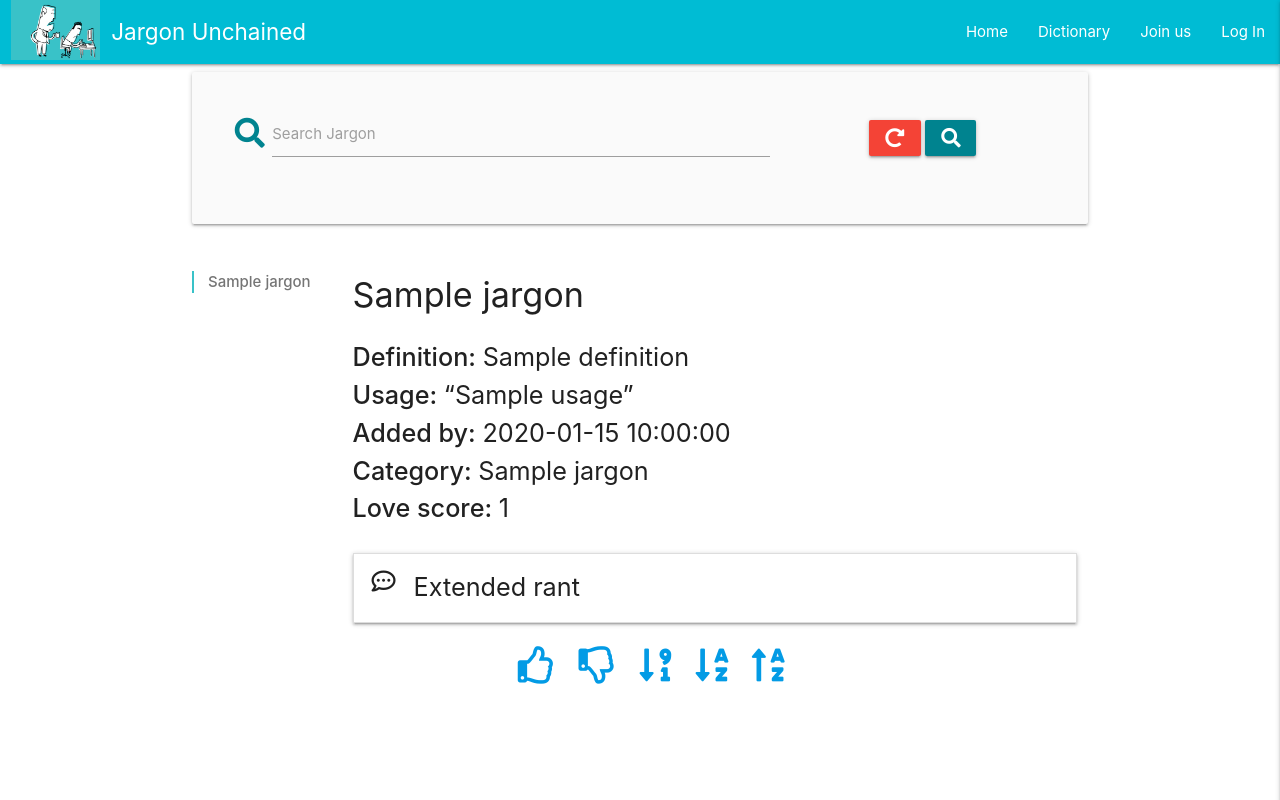
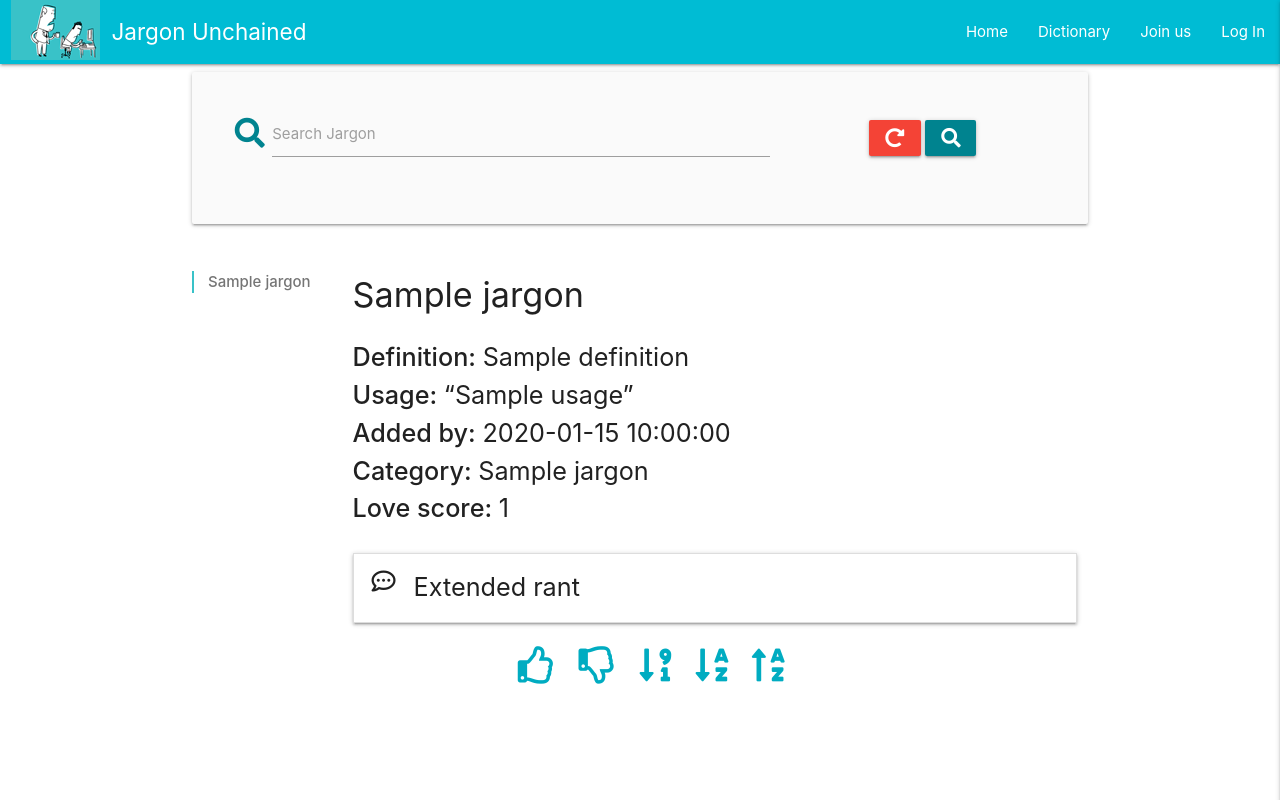
Before and after one commit to dandavies23/jargon-unchained, a Flask app: page /az_jargon in a window 1280 px wide. Run offline with Flask 2, Linux system fonts and the light colour scheme; a database or web service that is not in the repository returns one stand-in record (values such as "Sample title"); some libraries are stand-ins or nearby versions.

Commit message:
Browser compatability checks and updated styling and images

```diff
--- a/static/css/style.css
+++ b/static/css/style.css
@@ -41,3 +41,7 @@
 .btn-flat {
     color: #ffff;
 }
+
+a {
+    color: #00acc1;
+}
--- a/templates/base.html
+++ b/templates/base.html
@@ -20,7 +20,7 @@
         <nav class="nav-extended cyan">
             <div class="nav-wrapper">
               <a href="{{ url_for('get_jargon') }}" class="brand-logo">
-                <img src="static/images/JUC-illustration.jpg" class="navbar-pic" alt="Jargon Unchained">Jargon Unchained
+                <img src="static/images/JUC-illustration-ob-banner.png" class="navbar-pic" alt="Jargon Unchained">Jargon Unchained
               </a>
               <a href="{{ url_for('get_jargon') }}" data-target="mobile-demo" class="sidenav-trigger right"><i class="fas fa-bars"></i></a>
               <ul class="right hide-on-med-and-down">
--- a/templates/jargon.html
+++ b/templates/jargon.html
@@ -17,7 +17,7 @@
                 </div>
             </form>
         </div>
-        <div class="col hide-on-small-only m3 l2 pull-m9 pull-l10">
+        <div class="col hide-on-small-only m5 l3 pull-m7 pull-l9">
             <ul class="section table-of-contents pinned">
                 {% for entry in jargon %}
                 <li><a href="#{{ entry.jargon_name }}">{{ entry.jargon_name }}</a></li>
```
Also changed, not shown: static/images/JUC-illustration-ob-banner.png (added).
